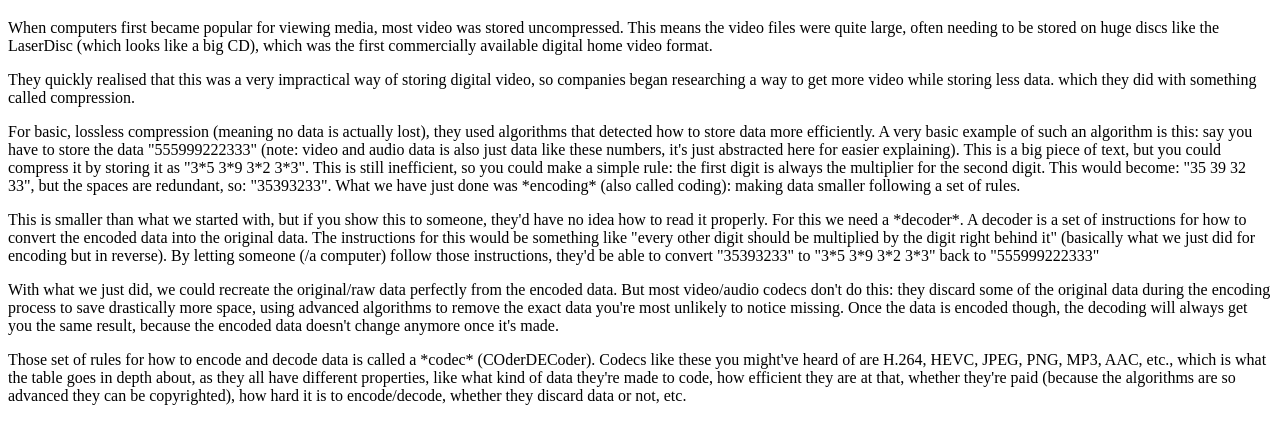
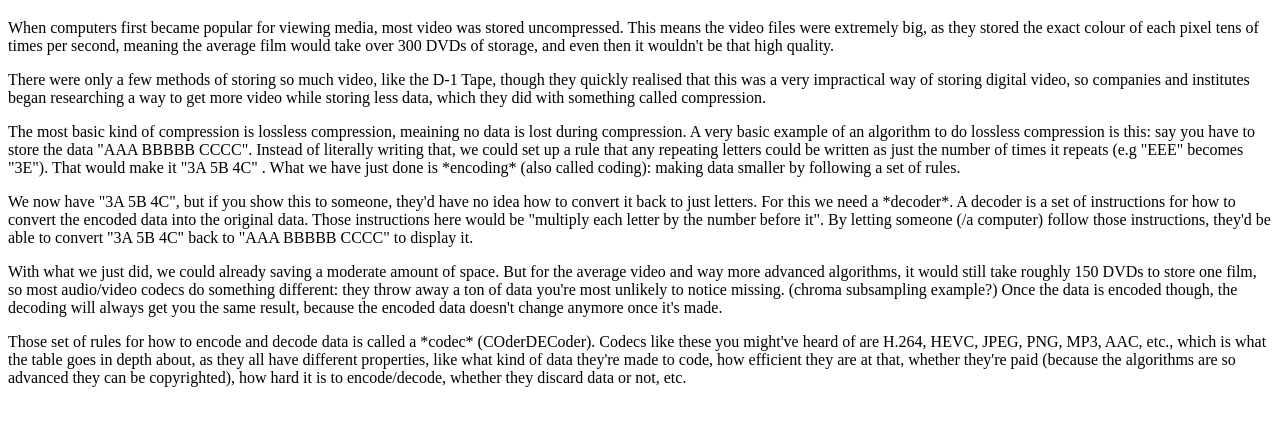
Before and after one commit to AsjerS/codecs-copmarison, a plain HTML site: page index.html in a window 1280 px wide. Shown: the part 61-504 px from the top of the page. Drawn offline with Linux system fonts and the light colour scheme.

Commit message:
half rewrite

```diff
--- a/index.html
+++ b/index.html
@@ -4,10 +4,10 @@
 </head>
 <body>
 <h1>Encoding/Decoding Basics</h1>
-<p>When computers first became popular for viewing media, most video was stored uncompressed. This means the video files were quite large, often needing to be stored on huge discs like the LaserDisc (which looks like a big CD), which was the first commercially available digital home video format.</p>
-<p>They quickly realised that this was a very impractical way of storing digital video, so companies began researching a way to get more video while storing less data. which they did with something called compression.</p>
-<p>For basic, lossless compression (meaning no data is actually lost), they used algorithms that detected how to store data more efficiently. A very basic example of such an algorithm is this: say you have to store the data "555999222333" (note: video and audio data is also just data like these numbers, it's just abstracted here for easier explaining). This is a big piece of text, but you could compress it by storing it as "3*5 3*9 3*2 3*3". This is still inefficient, so you could make a simple rule: the first digit is always the multiplier for the second digit. This would become: "35 39 32 33", but the spaces are redundant, so: "35393233". What we have just done was *encoding* (also called coding): making data smaller following a set of rules.</p>
-<p>This is smaller than what we started with, but if you show this to someone, they'd have no idea how to read it properly. For this we need a *decoder*. A decoder is a set of instructions for how to convert the encoded data into the original data. The instructions for this would be something like "every other digit should be multiplied by the digit right behind it" (basically what we just did for encoding but in reverse). By letting someone (/a computer) follow those instructions, they'd be able to convert "35393233" to "3*5 3*9 3*2 3*3" back to "555999222333"</p>
-<p>With what we just did, we could recreate the original/raw data perfectly from the encoded data. But most video/audio codecs don't do this: they discard some of the original data during the encoding process to save drastically more space, using advanced algorithms to remove the exact data you're most unlikely to notice missing. Once the data is encoded though, the decoding will always get you the same result, because the encoded data doesn't change anymore once it's made.</p>
+<p>When computers first became popular for viewing media, most video was stored uncompressed. This means the video files were extremely big, as they stored the exact colour of each pixel tens of times per second, meaning the average film would take over 300 DVDs of storage, and even then it wouldn't be that high quality.</p>
+<p>There were only a few methods of storing so much video, like the D-1 Tape, though they quickly realised that this was a very impractical way of storing digital video, so companies and institutes began researching a way to get more video while storing less data, which they did with something called compression.</p>
+<p>The most basic kind of compression is lossless compression, meaining no data is lost during compression. A very basic example of an algorithm to do lossless compression is this: say you have to store the data "AAA BBBBB CCCC". Instead of literally writing that, we could set up a rule that any repeating letters could be written as just the number of times it repeats (e.g "EEE" becomes "3E"). That would make it "3A 5B 4C" . What we have just done is *encoding* (also called coding): making data smaller by following a set of rules.</p>
+<p>We now have "3A 5B 4C", but if you show this to someone, they'd have no idea how to convert it back to just letters. For this we need a *decoder*. A decoder is a set of instructions for how to convert the encoded data into the original data. Those instructions here would be "multiply each letter by the number before it". By letting someone (/a computer) follow those instructions, they'd be able to convert "3A 5B 4C" back to "AAA BBBBB CCCC" to display it.</p>
+<p>With what we just did, we could already saving a moderate amount of space. But for the average video and way more advanced algorithms, it would still take roughly 150 DVDs to store one film, so most audio/video codecs do something different: they throw away a ton of data you're most unlikely to notice missing. (chroma subsampling example?) Once the data is encoded though, the decoding will always get you the same result, because the encoded data doesn't change anymore once it's made.</p>
 <p>Those set of rules for how to encode and decode data is called a *codec* (COderDECoder). Codecs like these you might've heard of are H.264, HEVC, JPEG, PNG, MP3, AAC, etc., which is what the table goes in depth about, as they all have different properties, like what kind of data they're made to code, how efficient they are at that, whether they're paid (because the algorithms are so advanced they can be copyrighted), how hard it is to encode/decode, whether they discard data or not, etc.</p>
 </body>
```
